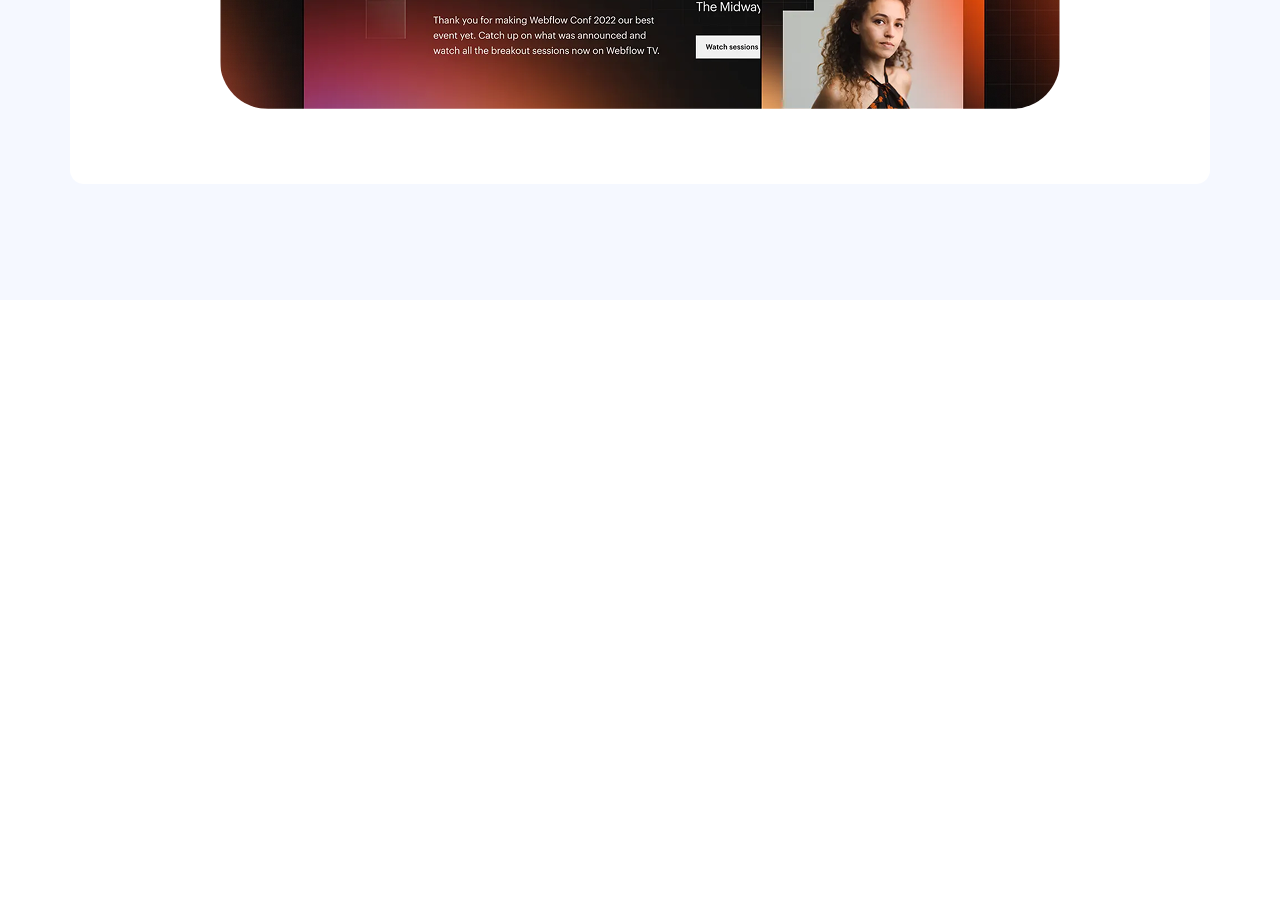
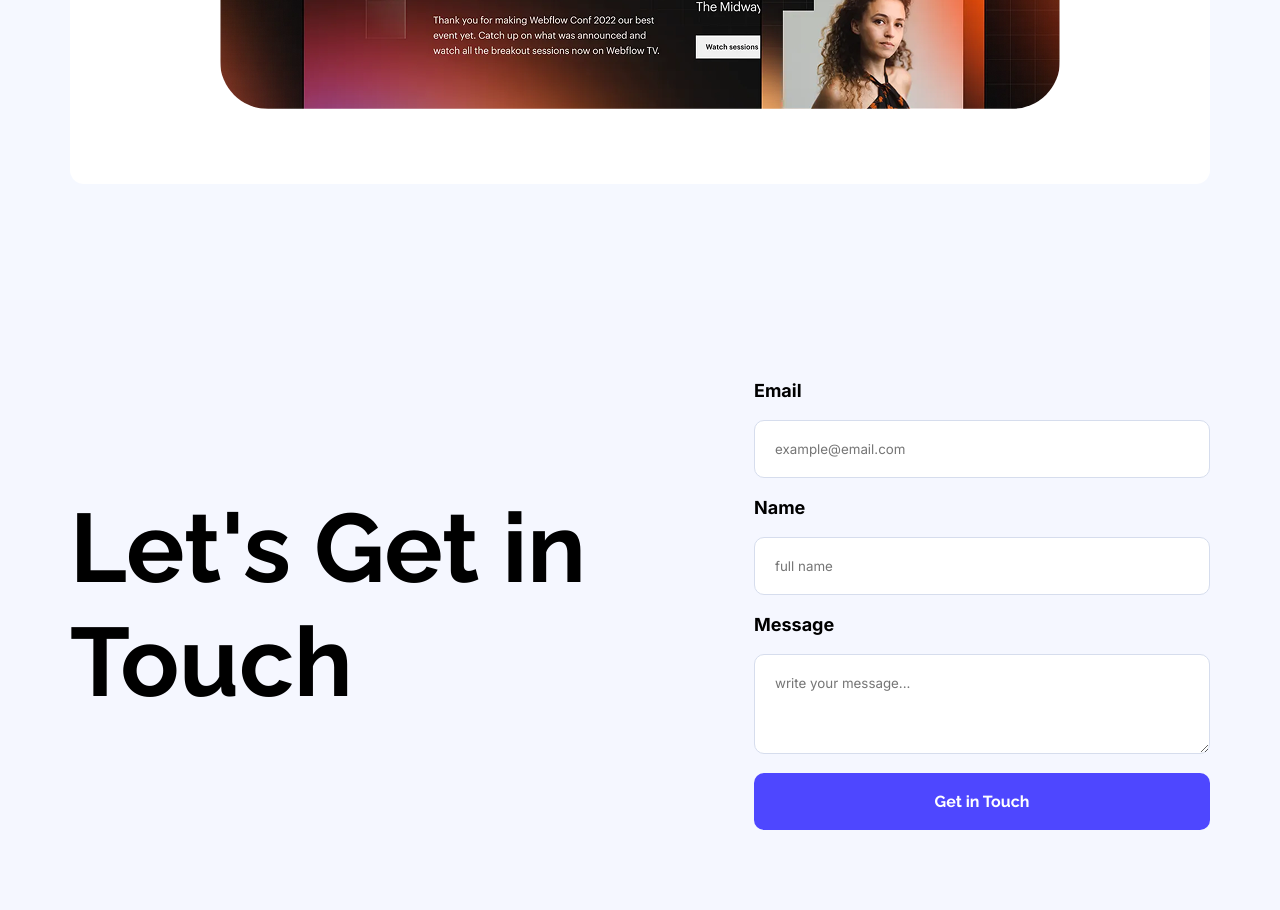
Before and after one commit to tanjimtaosif/Assignment_1-launchpad, a plain HTML site: page index.html in a window 1280 px wide. Shown: the part 2821-3731 px from the top of the page. Before the commit the page ends 3121 px from the top, so only its background shows below. Drawn offline with Linux system fonts and the light colour scheme.

Commit message:
Contact Section Completed

```diff
--- a/index.html
+++ b/index.html
@@ -167,6 +167,31 @@
         </div>
 
     </div>
+
+    <!-- Contact Section -->
+    <div class="contact-container">
+        <div class="contact-wrapper">
+            <div class="contact-left">
+                <h1>Let's Get in<br>Touch</h1>
+            </div>
+            <div class="contact-right">
+                <form class="contact-form">
+                    <label>Email</label>
+                    <input type="email" placeholder="example@email.com" required>
+
+                    <label>Name</label>
+                    <input type="text" placeholder="full name" required>
+
+                    <label>Message</label>
+                    <textarea placeholder="write your message..." required></textarea>
+
+                    <button type="submit" class="btn-1">Get in Touch</button>
+                </form>
+            </div>
+        </div>
+    </div>
+
+
 </body>
 
 </html>
--- a/style.css
+++ b/style.css
@@ -2,7 +2,6 @@
     margin: 0;
     padding: 0px;
     box-sizing: border-box;
-    /* background-color: #F5F8FF; */
     font-family: 'Raleway';
 }
 
@@ -132,9 +131,10 @@
     padding: 116px 0px;
 }
 
-.users-container h1{
+.users-container h1 {
     margin-bottom: 50px;
 }
+
 .users-review {
     display: flex;
     justify-content: space-between;
@@ -175,12 +175,12 @@
     color: #8987A1;
 }
 
-.focus-container{
-      background-color: #F5F8FF;
+.focus-container {
+    background-color: #F5F8FF;
     padding: 116px 0px;
 }
 
-.focus-section{
+.focus-section {
     background-color: #FFFFFF;
     margin: auto;
     padding: 71px 150px;
@@ -188,18 +188,87 @@
     border-radius: 14px;
 }
 
-.webflow-big img{
+.webflow-big img {
     border-radius: 48px;
 }
 
-.control{
+.control {
     text-align: center;
 }
 
-.control p, .btn{
+.control p,
+.btn {
     margin-top: 20px;
 }
 
-.control .btn{
+.control .btn {
     margin-bottom: 20px;
 }
+
+.contact-container {
+    background-color: #f5f7ff;
+    padding: 80px 20px;
+    display: flex;
+    justify-content: center;
+}
+
+.contact-wrapper {
+    max-width: 1140px;
+    width: 100%;
+    display: flex;
+    justify-content: space-between;
+    align-items: center;
+    gap: 40px;
+}
+
+.contact-left {
+    width: 50%;
+}
+
+.contact-left h1 {
+    font-size: 97px;
+    font-weight: bold;
+}
+
+
+.contact-right {
+    width: 40%;
+}
+
+.contact-form {
+    display: flex;
+    flex-direction: column;
+    gap: 19px;
+}
+
+.contact-form label {
+    font-weight: bold;
+    font-size: 18px;
+    font-family: 'inter';
+}
+
+.contact-form input,
+.contact-form textarea {
+    padding: 20px;
+    margin-bottom: 0;
+    border: 1px solid #D6DDED;
+    border-radius: 10px;
+    font-family: 'inter';
+    width: 100%;
+}
+
+.contact-form textarea {
+    min-height: 100px;
+
+}
+
+.contact-form .btn-1 {
+    background-color: #4E47FF;
+    color: white;
+    border: none;
+    padding: 19px 101px;
+    border-radius: 10px;
+    font-weight: bold;
+    cursor: pointer;
+    font-size: 16px;
+}
```
